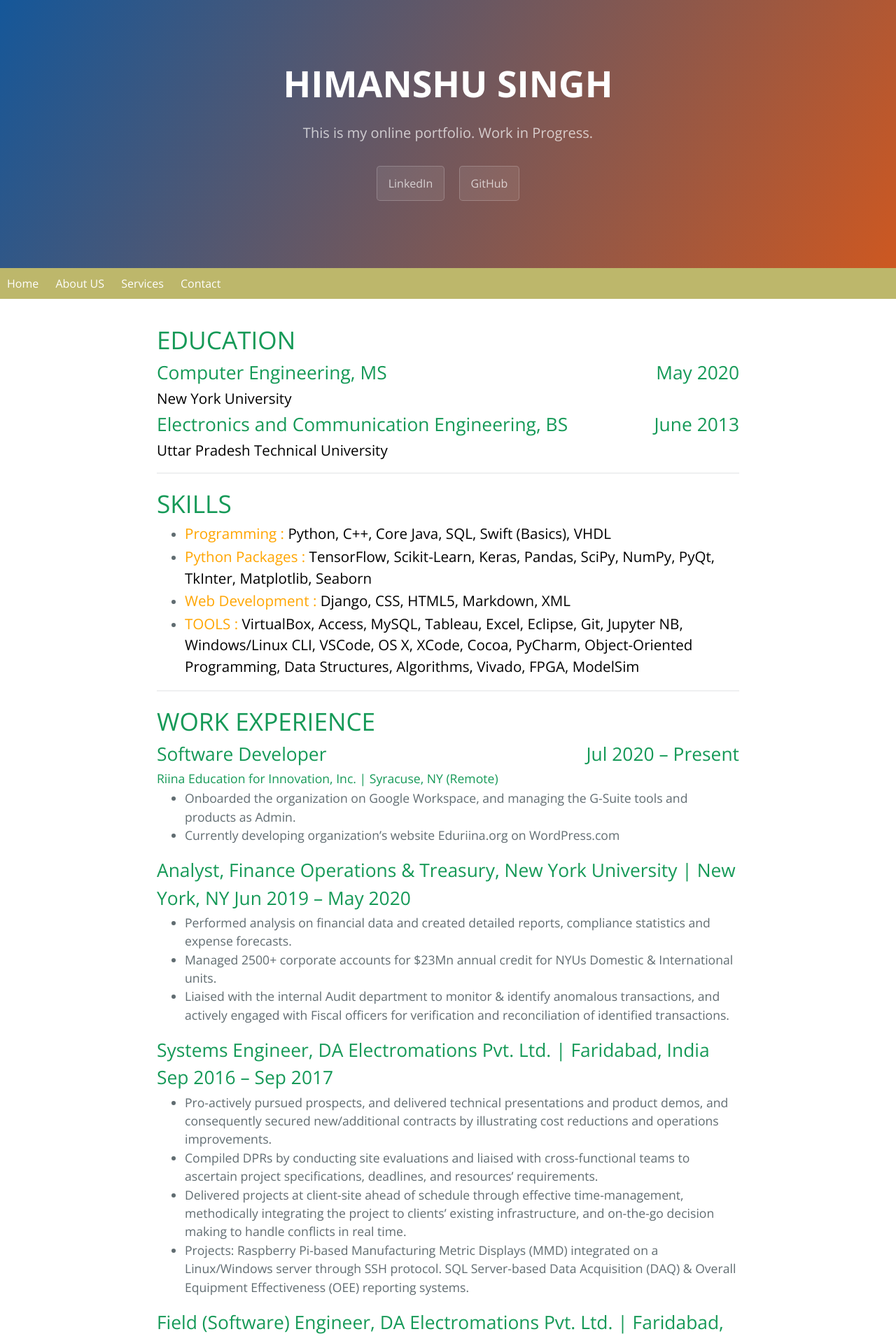
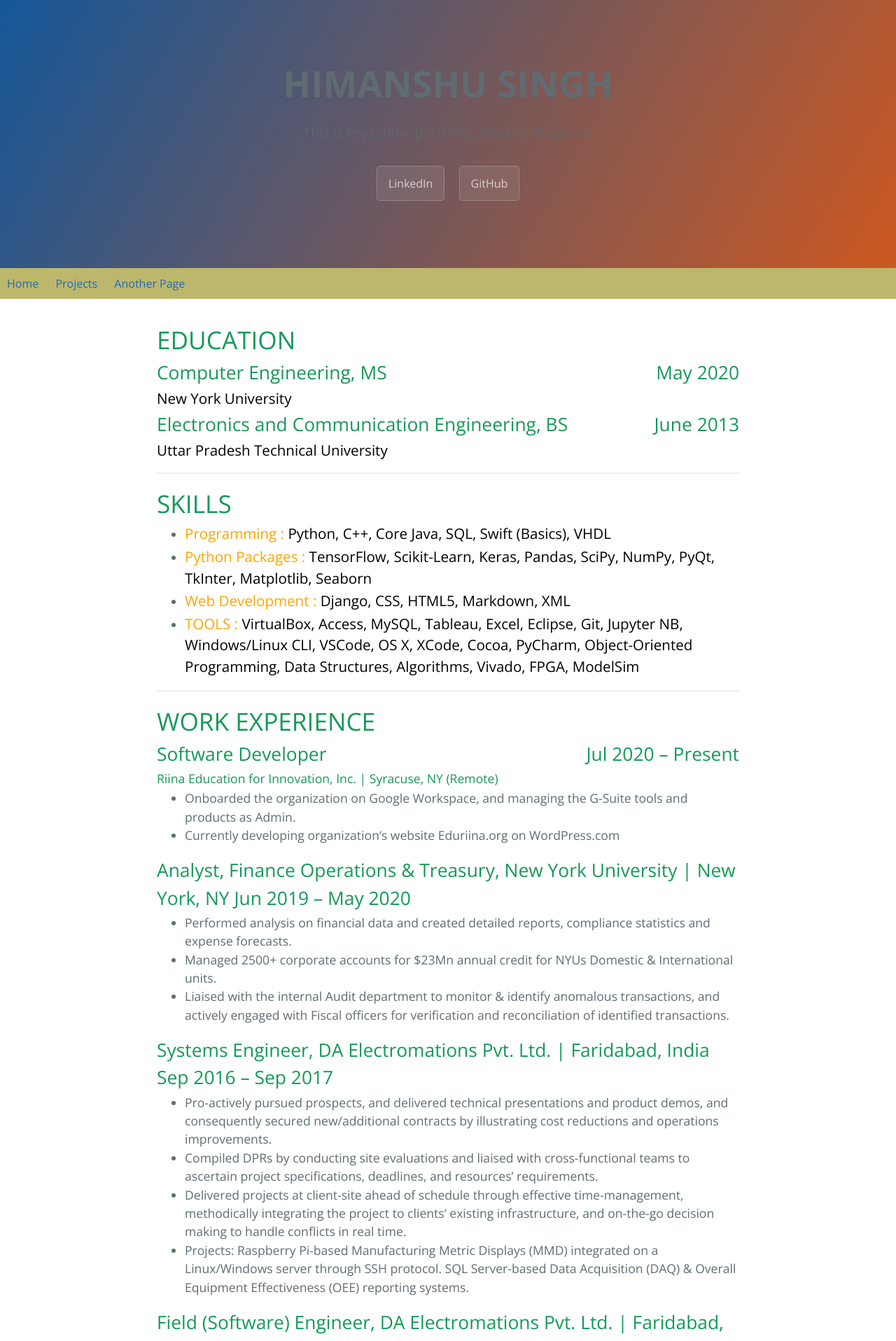
Before and after one commit to himanshu-hs3773/himanshu-hs3773.github.io, a Jekyll site: the page built from index.md, in a window 1280 px wide. Shown: the top 1916 px of the page at 70% size. Built offline with Jekyll 4.4.1, drawn with Linux system fonts in a browser that asks for light colours; our own code applies the rules of GitHub Pages for plain Markdown files.

Commit message:
colors and added pages/link

```diff
--- a/_layouts/default.html
+++ b/_layouts/default.html
@@ -28,12 +28,12 @@
 
     .navbar {
     overflow: hidden;
-    background-color:darkkhaki;
+    background-color: darkkhaki;
     }
     .navbar a {
     align: center;
     display: inline-block;
-    color: white;
+    color: linear-gradient(175deg, #f2f3f4, #a5a2d7);
     text-align: center;
     padding: 10px 10px;
     }
@@ -42,7 +42,7 @@
     }
 
     .navbar a:hover{
-    background-color: #3c4f6e;
+    background-color: linear-gradient(175deg, #d7dada, #3c4f6e);
     color: white;
     }
   </style>
@@ -61,20 +61,15 @@
     </header>
 
     <div class="navbar">
-      <a href="#">Home</a>
-      <a href="#">About US</a>
-      <a href="#">Services</a>
-      <a href="#">Contact</a>
-      <!-- <a href="#" class="right">SignUp</a> -->
+      <a href="https://himanshu-hs3773.github.io/">Home</a>
+      <a href="https://himanshu-hs3773.github.io/projects.html">Projects</a>
+      <a href="https://himanshu-hs3773.github.io/another-page.html">Another Page</a>
     </div>
 
     <main id="content" class="main-content" role="main">
       {{ content }}
 
       <footer class="site-footer">
-        {% if site.github.is_project_page %}
-          <span class="site-footer-owner"><a href="{{ site.github.repository_url }}">{{ site.github.repository_name }}</a> is maintained by <a href="{{ site.github.owner_url }}">{{ site.github.owner_name }}</a>.</span>
-        {% endif %}
         <span class="site-footer-credits">This page was created by <a href="https://www.linkedin.com/in/hs3773/">Himanshu Singh</a>.</span>
       </footer>
     </main>
--- a/_sass/jekyll-theme-cayman.scss
+++ b/_sass/jekyll-theme-cayman.scss
@@ -106,7 +106,7 @@ a {
 }
 
 .page-header {
-  color: $header-heading-color;
+  color: linear-gradient(217deg, #d7dada, #a5a2d7);
   text-align: center;
   background-color: $header-bg-color;
   background-image: linear-gradient(120deg, $header-bg-color-secondary, $header-bg-color);
```
Also changed, not shown: another-page.md (+1 -3 lines), index.md (+1 -0 lines), projects.md (added, +9 -0 lines).
